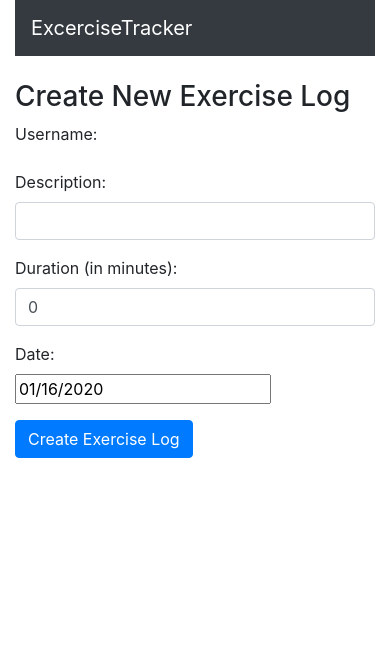
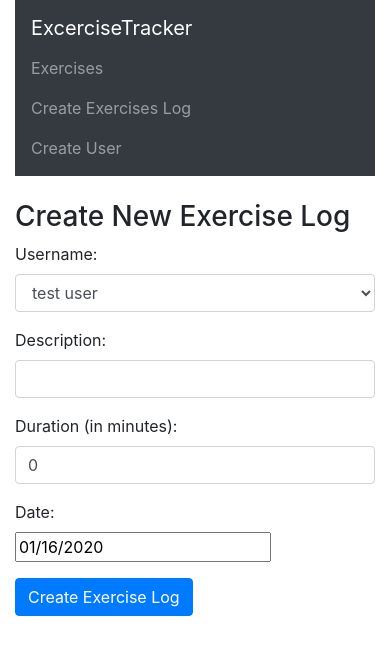
Before and after one commit to Pauss/Mern_stack, a React (Create React App) app in the folder frontend/: page /create in a window 390 px wide. Shown: the top 654 px of the page. Built offline with nearby package versions, Linux system fonts and the light colour scheme.

Commit message:
navbar responsive, fixed issue 'ref' on create-exercise component

```diff
--- a/frontend/src/components/create-exercise.component.jsx
+++ b/frontend/src/components/create-exercise.component.jsx
@@ -16,19 +16,19 @@ export default function CreateExercises(props) {
 	}, []);
 
 	function onChangeUsername(e) {
-		setUsername(e);
+		setUsername(e.target.value);
 	}
 	function onChangeDescription(e) {
-		setDescription(e);
+		setDescription(e.target.value);
 	}
 	function onChangeDuration(e) {
-		setDuration(e);
+		setDuration(e.target.value);
 	}
-	function onChangeDate(e) {
-		setDate(e);
+	function onChangeDate(date) {
+		setDate(date);
 	}
 	function onChangeUsers(e) {
-		setUsers(e);
+		setUsers(e.target.value);
 	}
 
 	function onSubmit(e) {
@@ -52,7 +52,14 @@ export default function CreateExercises(props) {
 			<form onSubmit={onSubmit}>
 				<div className="form-group">
 					<label>Username: </label>
-					{/* <select ref="userInput" required className="form-control" value={username} onChange={onChangeUsername}>
+					<select
+						class="browser-default"
+						// ref="userInput"
+						//todo
+						required
+						className="form-control"
+						value={username}
+						onChange={onChangeUsername}>
 						{users.map((user) => {
 							return (
 								<option key={user} value={user}>
@@ -60,7 +67,7 @@ export default function CreateExercises(props) {
 								</option>
 							);
 						})}
-					</select> */}
+					</select>
 				</div>
 				<div className="form-group">
 					<label>Description: </label>
--- a/frontend/src/components/navbar.component.jsx
+++ b/frontend/src/components/navbar.component.jsx
@@ -7,7 +7,7 @@ export default function Navbar(props) {
 			<Link to="/" className="navbar-brand">
 				ExcerciseTracker
 			</Link>
-			<div className="collapse navbar-collapse">
+			<div className=" navbar-collapse">
 				<ul className="navbar-nav mr-auto">
 					<li className="navbar-item">
 						<Link to="/" className="nav-link">
```
